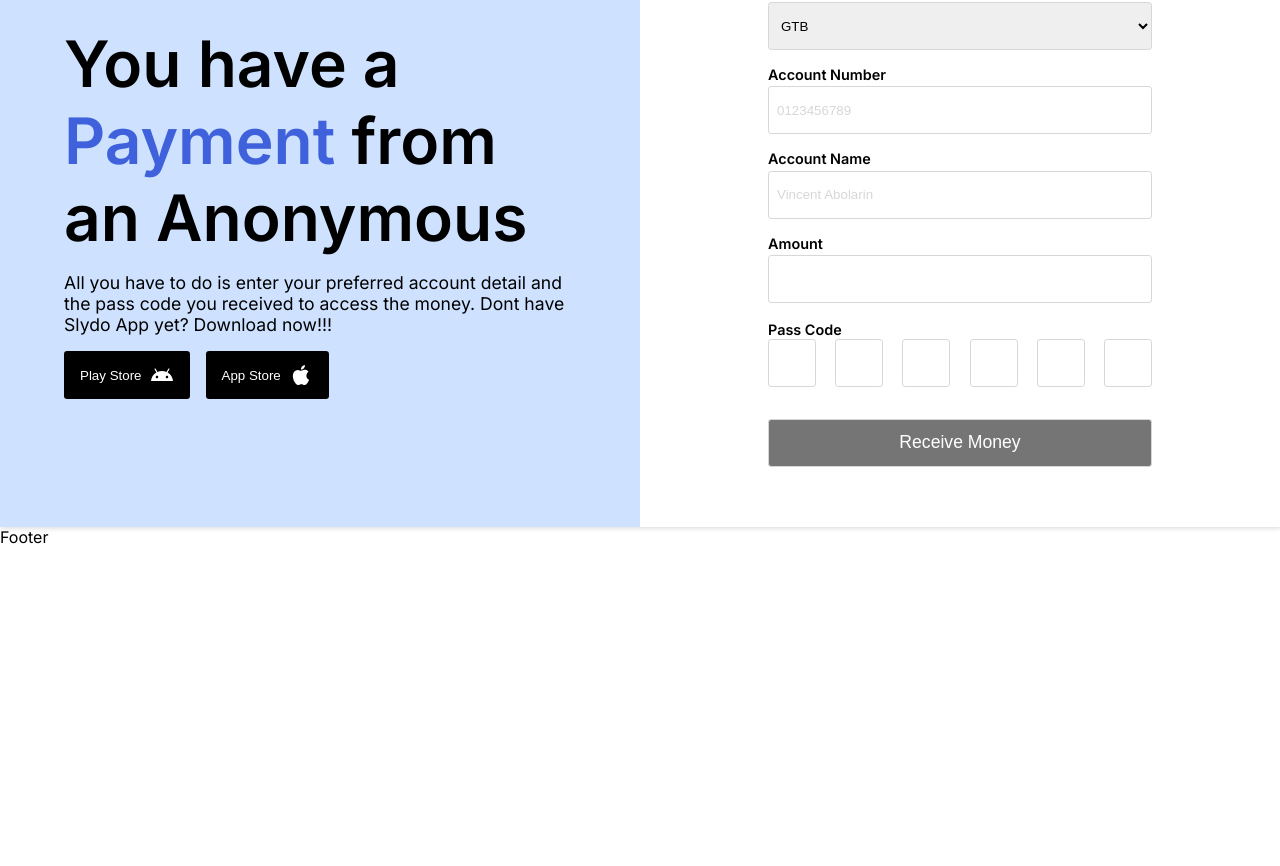
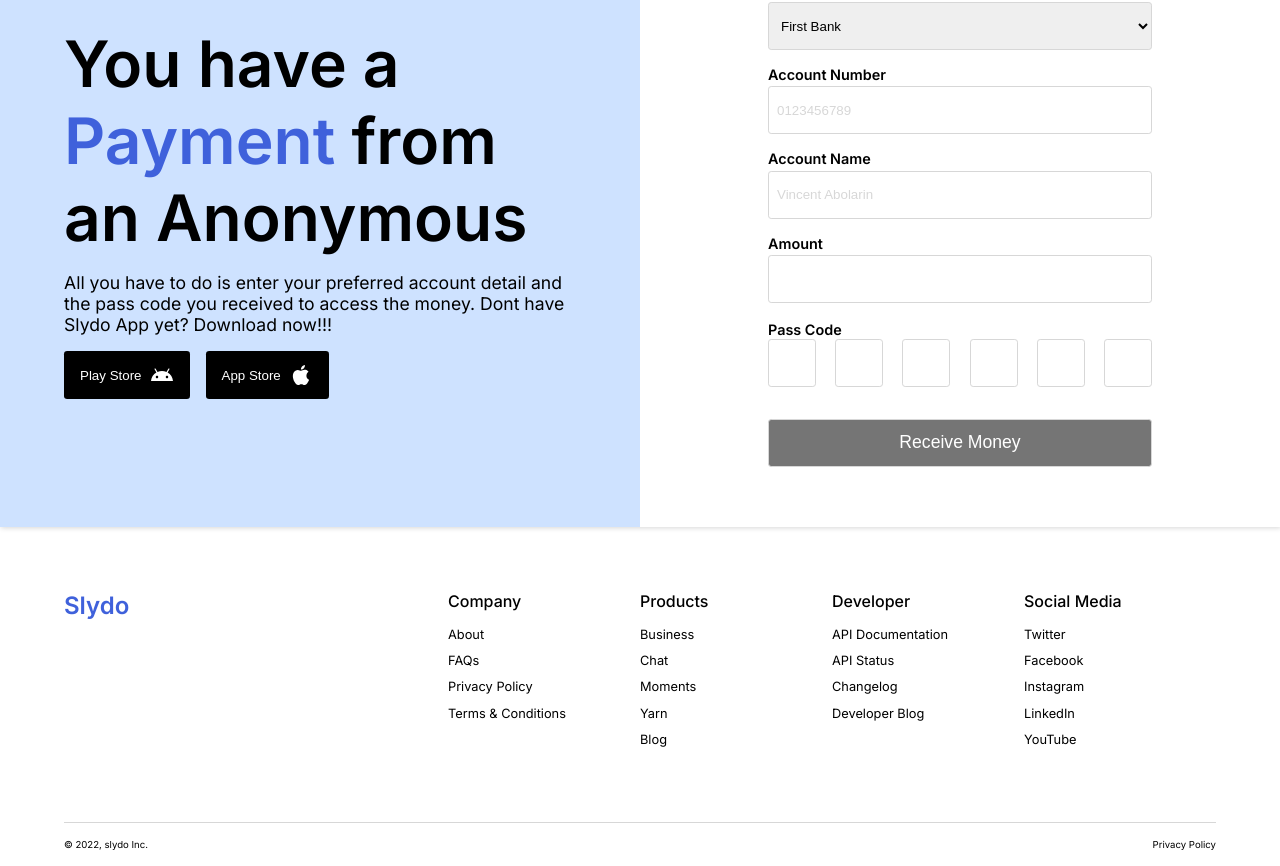
Before and after one commit to vincentabolarin/slydo, a Next.js app: page / in a window 1280 px wide. Shown: the part 165-1031 px from the top of the page. Before the commit the page ends 862 px from the top, so only its background shows below. Built offline with nearby package versions, Linux system fonts and the light colour scheme.

Commit message:
implement footer

```diff
--- a/app/globals.scss
+++ b/app/globals.scss
@@ -40,8 +40,17 @@
 .font-normal {
   font-size: 1.1rem;
 }
+
+.font-small-plus {
+  font-size: 1rem;
+}
+
 .font-small {
   font-size: .8rem;
+}
+
+.font-small-minus {
+  font-size: .6rem;
 }
 
 .font-blue {
--- a/app/page.tsx
+++ b/app/page.tsx
@@ -2,6 +2,7 @@
 import styles from './page.module.scss'
 import Info from '@/components/Info';
 import Form from '@/components/Form';
+import Footer from '@/components/Footer';
 
 export default function Home() {
   return (
@@ -16,7 +17,9 @@
             <Form />
           </div>
         </main>
-        <footer>Footer</footer>
+        <footer>
+          <Footer />
+        </footer>
       </div>
     </>
   );
--- /dev/null
+++ b/components/Footer.tsx
@@ -0,0 +1,51 @@
+import styles from "../styles/footer.module.scss";
+
+const Footer = () => {
+    return (
+      <>
+        <div className={styles.container}>
+          <section className={styles.main}>
+            <div className={styles.name}>Slydo</div>
+            <div className={styles.other}>
+              <p className={`font-small-plus ${styles.heading}`}>Company</p>
+              <p className="font-small">About</p>
+              <p className="font-small">FAQs</p>
+              <p className="font-small">Privacy Policy</p>
+              <p className="font-small">Terms & Conditions</p>
+            </div>
+            <div className={styles.other}>
+              <p className={`font-small-plus ${styles.heading}`}>Products</p>
+              <p className="font-small">Business</p>
+              <p className="font-small">Chat</p>
+              <p className="font-small">Moments</p>
+              <p className="font-small">Yarn</p>
+              <p className="font-small">Blog</p>
+            </div>
+            <div className={styles.other}>
+              <p className={`font-small-plus ${styles.heading}`}>Developer</p>
+              <p className="font-small">API Documentation</p>
+              <p className="font-small">API Status</p>
+              <p className="font-small">Changelog</p>
+              <p className="font-small">Developer Blog</p>
+            </div>
+            <div className={styles.other}>
+              <p className={`font-small-plus ${styles.heading}`}>
+                Social Media
+              </p>
+              <p className="font-small">Twitter</p>
+              <p className="font-small">Facebook</p>
+              <p className="font-small">Instagram</p>
+              <p className="font-small">LinkedIn</p>
+              <p className="font-small">YouTube</p>
+            </div>
+          </section>
+          <section className={styles.copyright}>
+            <p className="font-small-minus">&copy; 2022, slydo Inc.</p>
+            <p className="font-small-minus">Privacy Policy</p>
+          </section>
+        </div>
+      </>
+    );
+}
+
+export default Footer;
--- a/components/Form.tsx
+++ b/components/Form.tsx
@@ -92,7 +92,8 @@
               <option value="Select One" disabled>
                 Select One
               </option>
-              <option value="GTB">GTB</option>
+              <option value="First Bank">First Bank</option>
+              <option value="Heritage Bank">Heritage Bank</option>
               <option value="Wema">Wema</option>
               <option value="Zenith">Zenith</option>
             </select>
--- /dev/null
+++ b/styles/footer.module.scss
@@ -0,0 +1,38 @@
+.container {
+    padding: 4rem 4rem 0 4rem;
+
+    .main {
+        display: grid;
+        grid-template-columns: 2fr 1fr 1fr 1fr 1fr;
+
+        .name {
+            font-size: 1.5rem;
+            font-weight: 600;
+            color: var(--primary-color);
+        }
+
+        .other {
+            p {
+                margin-bottom: .7rem;
+                cursor: pointer;
+            }
+            .heading {
+                font-weight: 500;
+                margin-bottom: 1rem;
+                cursor: default;
+            }
+        }
+    }
+
+    .copyright {
+        display: flex;
+        justify-content: space-between;
+        padding: 1rem 0;
+        border-top: 1px solid var(--gray-light);
+        margin-top: 4rem;
+
+        p {
+            cursor: pointer;
+        }
+    }
+}
--- a/styles/form.module.scss
+++ b/styles/form.module.scss
@@ -42,7 +42,7 @@
                 }
 
                 &:focus {
-                    border: 1px solid var(--primary-color);
+                    border: 2px solid var(--primary-color);
                     outline: none;
                 }
             }
```
